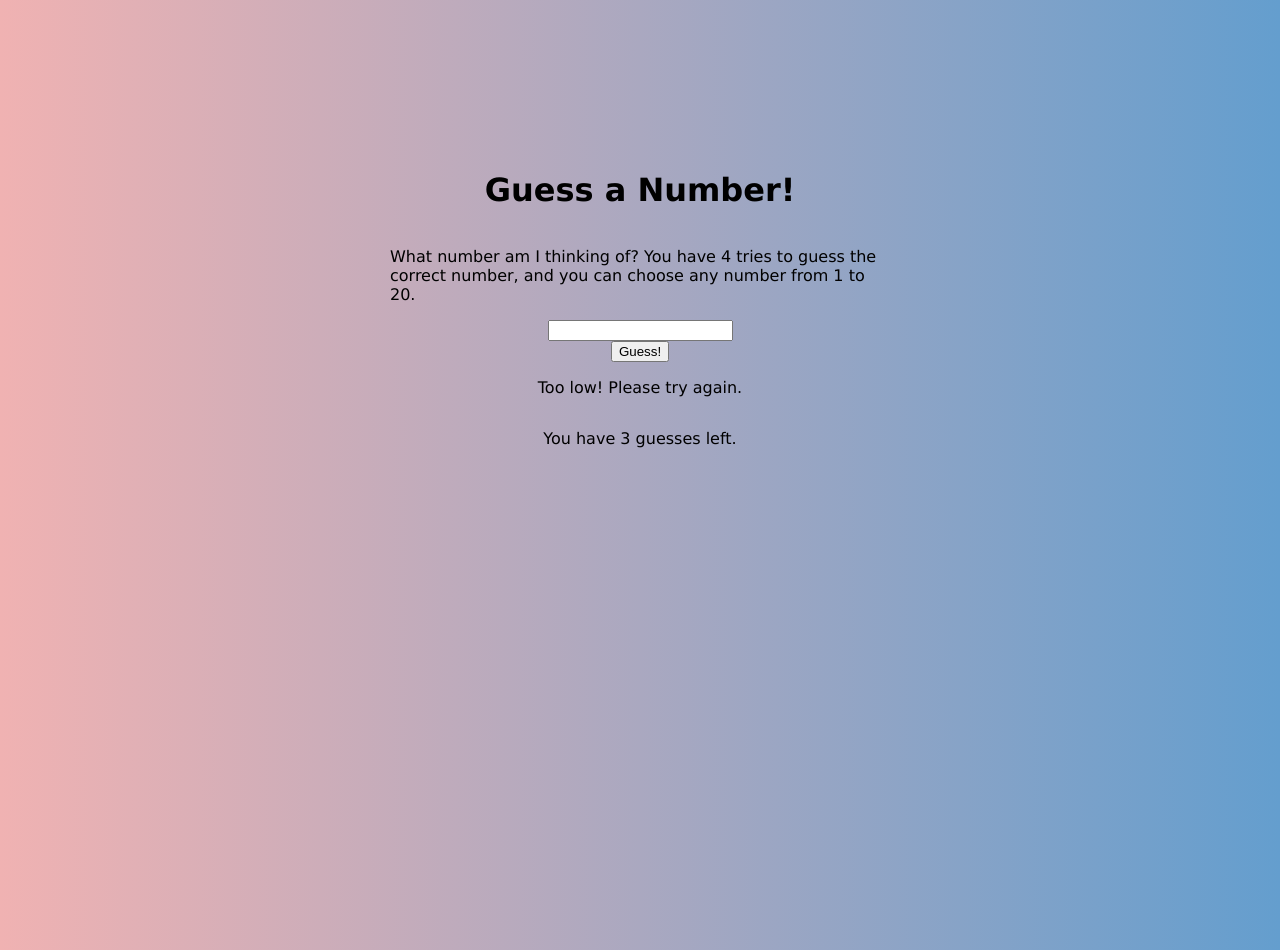
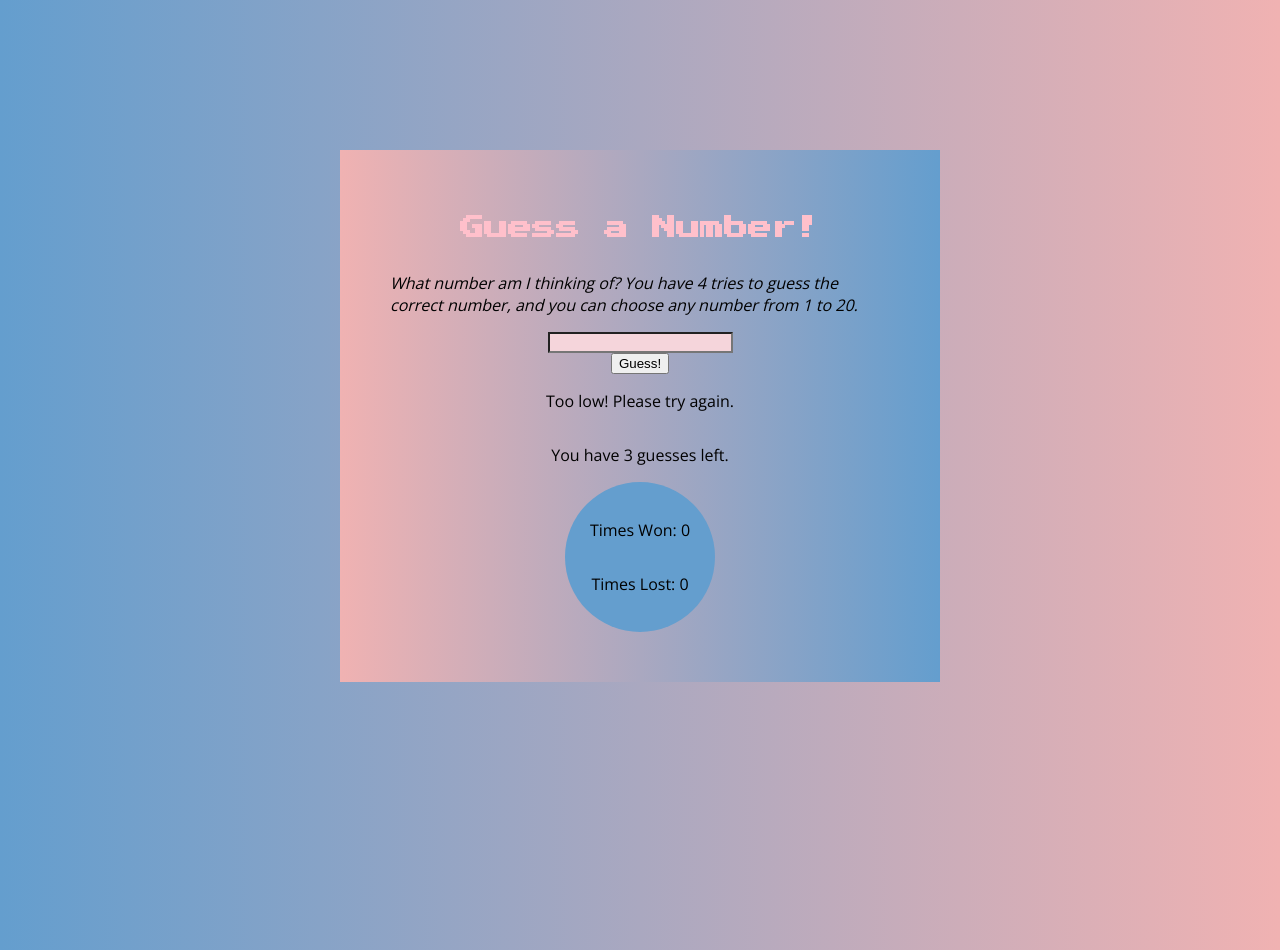
Before and after one commit to emmaegstad/lab-01-guess-number, a website: page index.html in a window 1280 px wide. Both pictures are taken after a click on the button "Guess!". Drawn offline with nearby package versions, Linux system fonts and the light colour scheme.

Commit message:
added more CSS styling, and a feature to track wins and losses

```diff
--- a/app.js
+++ b/app.js
@@ -3,10 +3,14 @@ const submitButton = document.getElementById('submit-button');
 const resetButton = document.getElementById('reset-button');
 let remainingGuessText = document.getElementById('remaining-guesses');
 let resultText = document.getElementById('result-text');
+let timesWon = document.getElementById('win-count');
+let timesLost = document.getElementById('lose-count');
 
 let hint = "";
 let remainingGuesses = 4;
 let correctNum = getRandomInt(1, 21);
+let timesWonCount = 0;
+let timesLostCount = 0;
 console.log(correctNum);
 
 //used getRandomInt() from MDN
@@ -16,17 +20,21 @@ function getRandomInt(min, max) {
   return Math.floor(Math.random() * (max - min) + min);
 }
 
-function onclick() {
+submitButton.addEventListener('click', () => {
   remainingGuesses--;
   remainingGuessText.innerText = `You have ${remainingGuesses} guesses left.`
 
   const userGuess = Number(guessInput.value);
   if (userGuess === correctNum) {
+    timesWonCount++;
+    timesWon.innerText = `You have won ${timesWonCount} times.`;
     resultText.innerText = "Correct! You win.";
     remainingGuessText.style.display = "none";
     submitButton.style.display = "none";
     resetButton.style.display = "block";
   } else if (remainingGuesses === 0) {
+    timesLostCount++;
+    timesLost.innerText = `You have lost ${timesLostCount} times.`;
     resultText.innerText = "You lose. Out of guesses.";
     remainingGuessText.style.display = "none";
     submitButton.style.display = "none";
@@ -39,9 +47,7 @@ function onclick() {
     resultText.innerText = "Incorrect. Please try again.";
     resultText.innerText = `${hint} Please try again.`;
   }
-}
-
-submitButton.addEventListener('click', onclick);
+});
 
 resetButton.addEventListener('click', () => {
   submitButton.style.display = "block";
@@ -51,7 +57,6 @@ resetButton.addEventListener('click', () => {
   correctNum = getRandomInt(1, 21);
   console.log(correctNum);
   remainingGuesses = 4;
-  console.log(remainingGuesses);
   remainingGuessText.innerText = `You have ${remainingGuesses} guesses left.`
   remainingGuessText.style.display = "block";
 });
--- a/index.html
+++ b/index.html
@@ -21,6 +21,10 @@
 <button id="reset-button">Play Again</button>
 <p id="result-text"></p>
 <p id="remaining-guesses">You have 4 guesses left.</p>
+<section id="win-lose">
+<p id="win-count">Times Won: 0</p>
+<p id="lose-count">Times Lost: 0</p>
+</section>
 </main>
     <script type="module" src="./app.js"></script>
 </body>
--- a/styles/style.css
+++ b/styles/style.css
@@ -1,19 +1,49 @@
+@import url('https://fonts.googleapis.com/css2?family=Open+Sans&family=Press+Start+2P&display=swap');
+
 body {
   display: flex;
   flex-direction: column;
   align-items: center;
   margin-top: 150px;
-  background-image: linear-gradient(to right, rgb(240, 178, 178) , rgb(100, 158, 206));
-  font-family: 'Lucida Sans', 'Lucida Sans Regular', 'Lucida Grande', 'Lucida Sans Unicode', Geneva, Verdana, sans-serif;
+  background-image: linear-gradient(to right, rgb(100, 158, 206), rgb(240, 178, 178));
+  font-family: 'Open Sans', sans-serif;
+}
+
+h1 {
+  font-family: 'Press Start 2P', cursive;
+  color: pink;
+  font-size: 3vh;
+}
+
+#rules {
+  font-style: italic;
 }
 
 main {
-  max-width: 500px;
+  background-image: linear-gradient(to right, rgb(240, 178, 178) , rgb(100, 158, 206));
+  max-width: 600px;
+  padding: 50px;
   display: flex;
   flex-direction: column;
   align-items: center;
 }
 
+#guess-input {
+  background-color: rgb(245, 213, 219);
+}
+
 #reset-button {
   display: none;
 }
+
+#win-lose {
+  display: flex;
+  flex-direction: column;
+  justify-content: center;
+  align-items: center;
+  border-radius: 50%;
+  width: 150px;
+  height: 150px;
+  padding: 10px;
+  background-color: rgb(100, 158, 206);
+}
```
